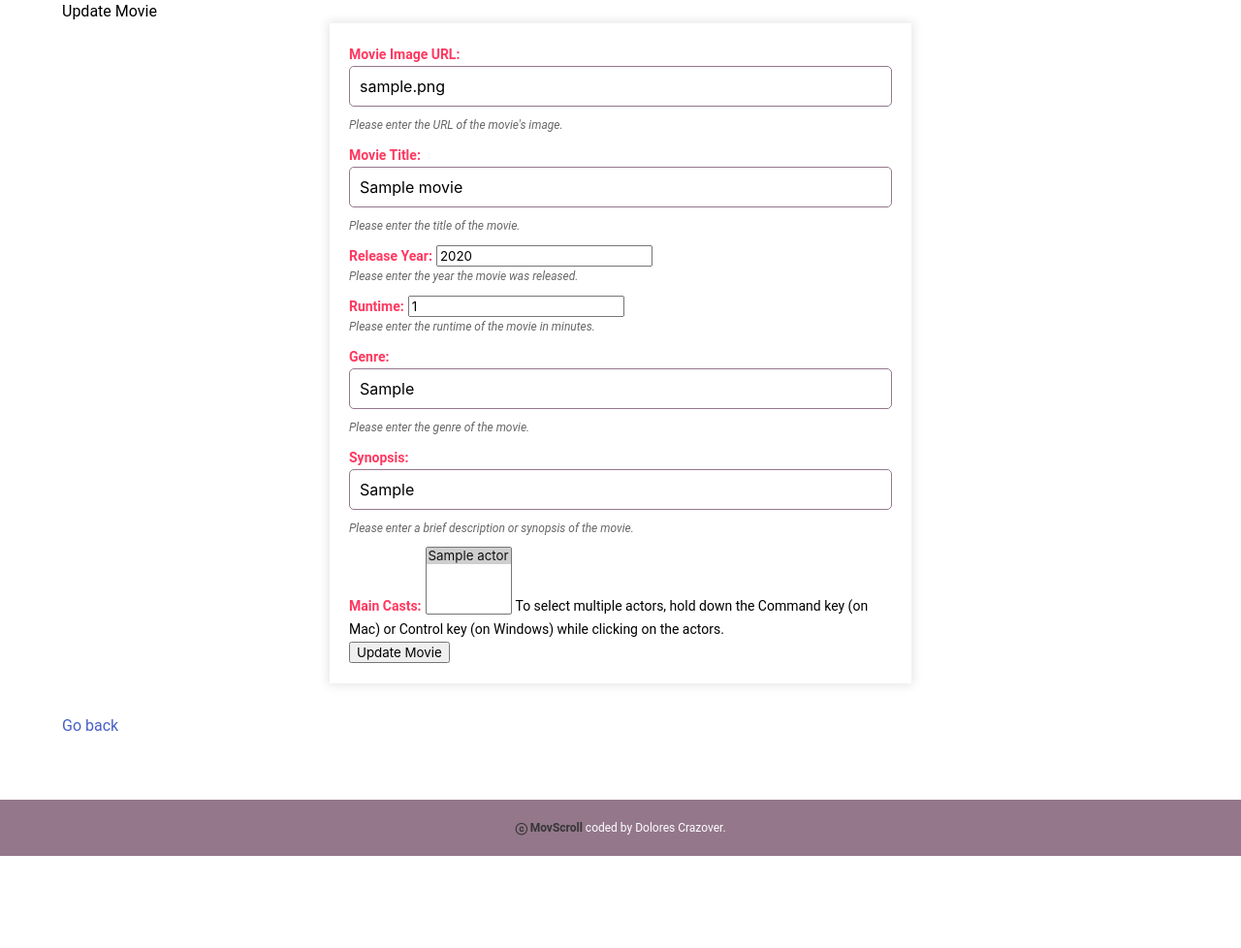
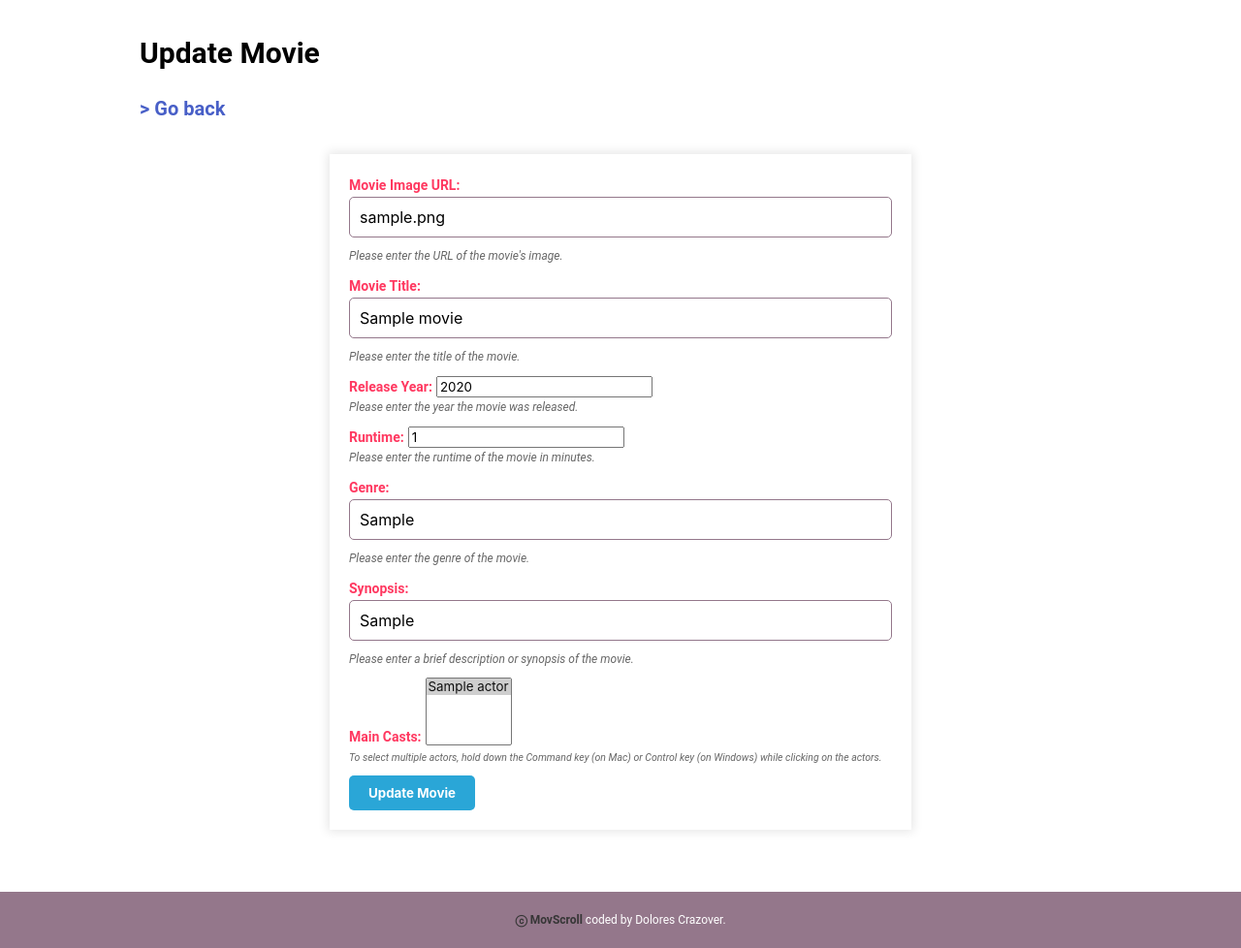
Before and after one commit to DoloresCode/MovScroll, a Django app: page /movies/1/update in a window 1280 px wide. Shown: the part 52-1030 px from the top of the page at 97% size. Before the commit the page ends 935 px from the top, so only its background shows below. Run offline with Django 4.2, Linux system fonts and the light colour scheme; tables that the repository leaves empty hold one stand-in row (values such as "Sample post").

Commit message:
update movie page css styling done

```diff
--- a/main_app/static/styles/main.css
+++ b/main_app/static/styles/main.css
@@ -99,6 +99,15 @@ margin-top: 1rem;
   color: #ffffff;
 }
 
+.title-movie-display {
+  color:#666;
+  font-weight: bold;
+  font-size: 20px;
+  margin-bottom: 0.5rem;
+
+}
+
+
 /* Create actor Page */
 
 .title-create-actor {
@@ -114,6 +123,8 @@ margin-top: 1rem;
   color: rgb(42, 166, 215);
   margin-left: 5rem;
   margin-bottom: 2rem;
+  font-weight: bold;
+  font-size: 20px;
 }
 
 form {
@@ -139,6 +150,7 @@ form textarea {
 
 form input[type="submit"] {
   background-color: rgb(42, 166, 215);
+  font-weight: bold;
   color: #fff;
   border: none;
   border-radius: 5px;
@@ -151,7 +163,7 @@ form input[type="submit"]:hover {
   background-color: #e54b4b;
 }
 
-/* Actors Page*/
+/* Actors Page */
 
 .button-add-actor-container {
   text-align: center;
@@ -424,7 +436,6 @@ img {
   margin-left: 80px;
 }
 
-
 /* Update Page */
 
 /*Like homepage so take the css*/
@@ -588,11 +599,6 @@ button[type="button"]:hover {
   margin-top: 2rem;
 }
 
-/* form label {
-  font-weight: bold;
-  display: block;
-  margin-bottom: 5px;
-} */
 
 form p {
   color: #666;
@@ -613,3 +619,14 @@ form p {
   font-weight: bold;
   font-size: 14px;
 }
+
+/* Update Movie Page */
+
+.title-update-movie {
+  color: #000;
+  font-size: 30px;
+  font-weight: bold;
+  margin-bottom: 20px;
+  margin-left: 5rem;
+  margin-top: 2rem;
+}
--- a/main_app/templates/movie_list.html
+++ b/main_app/templates/movie_list.html
@@ -13,7 +13,7 @@ SEO {% endcomment %}
 <div class="movie-image">
 <img src="{{movie.img}}" alt="{{movie.title}}" />
 </div>
-<h1>{{movie.title}}</h1>
+<h1 class="title-movie-display">{{movie.title}}</h1>
 <p>Release Year: {{movie.release_year}}</p>
 <p>Runtime: {{movie.runtime}} minutes</p>
 <p>Genre: {{movie.genre}}</p>
--- a/main_app/templates/movie_update.html
+++ b/main_app/templates/movie_update.html
@@ -3,7 +3,12 @@
 {% block title %}Update Movie{% endblock %}
 
 {% block content %}
-  <h1>Update Movie</h1>
+  <h1 class="title-update-movie">Update Movie</h1>
+
+  <div class="link-go-back-new">
+    <a href="{% url 'movie_list' %}">> Go back</a>
+  </div>
+
   <form method="POST">
     {% csrf_token %}
 
@@ -50,14 +55,14 @@
               <option value="{{ actor.id }}" {% if actor in movie.actors.all %}selected{% endif %}>{{ actor.name }}</option>
           {% endfor %}
       </select>
+      <div class="actor-select-sub-text">
       <small>To select multiple actors, hold down the Command key (on Mac) or Control key (on Windows) while clicking on the actors.</small>
+    </div>
     </div>
 
     <div class="form-group">
-      <button type="submit">Update Movie</button>
+      <input type="submit" value="Update Movie" />
     </div>
   </form>
-  <div class="btn-back-movie-p">
-    <a href="{% url 'movie_list' %}">Go back</a>
-  </div>
+
 {% endblock %}
```
